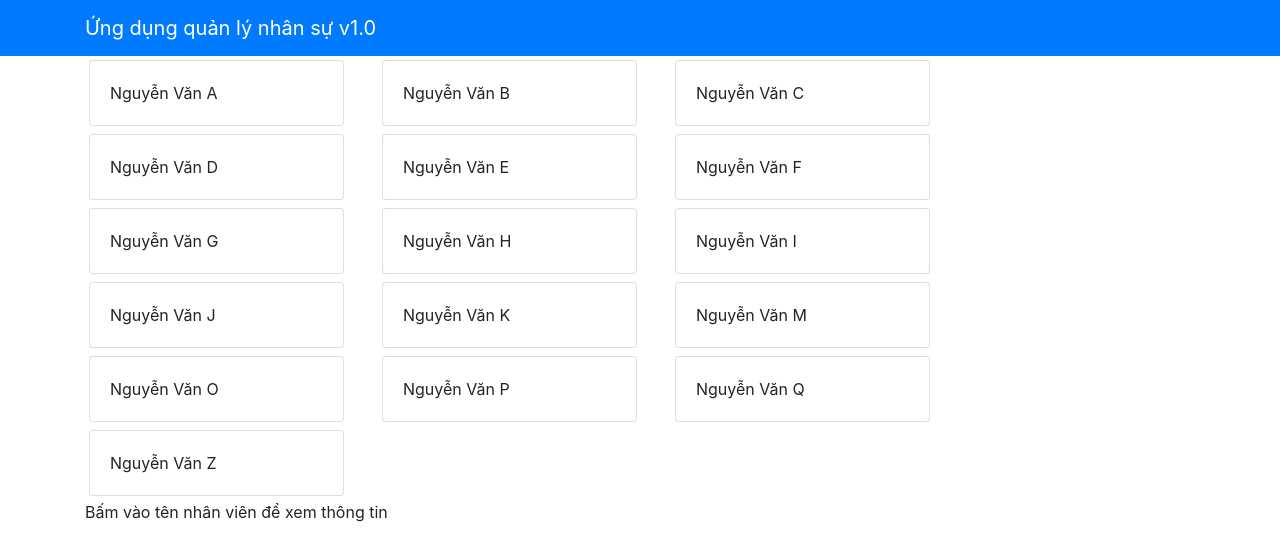
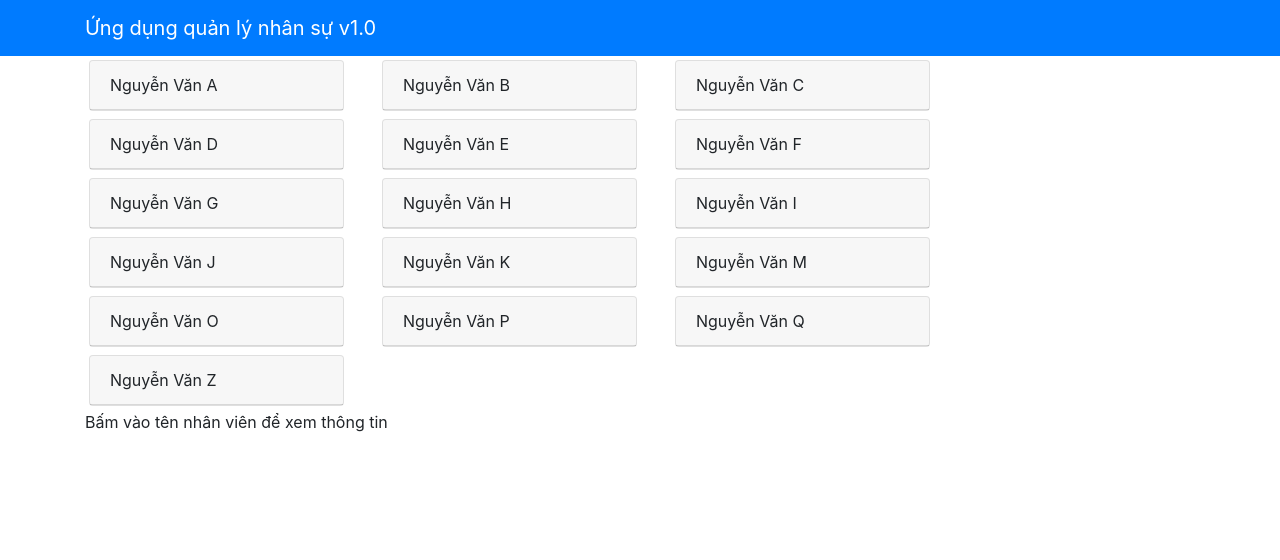
Before and after one commit to Trongnguyenhuy/FunixASM, a React (Create React App) app: page / in a window 1280 px wide. Shown: the top 560 px of the page. Built offline with nearby package versions, Linux system fonts and the light colour scheme.

Commit message:
Component 3

```diff
--- a/src/components/StaffListComponent.js
+++ b/src/components/StaffListComponent.js
@@ -21,7 +21,7 @@ class  StaffList extends Component {
         if (staff != null){
             return(
                 <Card className="mb-2" border="success">
-                    <CardHeader>Họ và tên: {staff.name}</CardHeader>
+                    <CardHeader><b>Họ và tên: {staff.name}</b></CardHeader>
                     <CardBody>
                         <CardText>Ngày Sinh: {dateFormat(staff.doB,"dd/mm/yyyy")}</CardText>
                         <CardText>Ngày vào công ty: {dateFormat(staff.startDate,"dd/mm/yyyy")}</CardText>
@@ -46,10 +46,7 @@ class  StaffList extends Component {
                 <div className="col-12 col-md-4 col-lg-3 m-1">
                     <Card key={staff.id}
                         onClick={() => this.onStaffSelect(staff)}>
-                        {/* <CardImg width="100%" src={staff.image} alt={staff.name} /> */}
-                        {/* <CardImgOverlay> */}
-                            <CardBody>{staff.name}</CardBody>
-                        {/* </CardImgOverlay> */}
+                        <CardHeader>{staff.name}</CardHeader>
                     </Card>
                 </div>
             );
```
